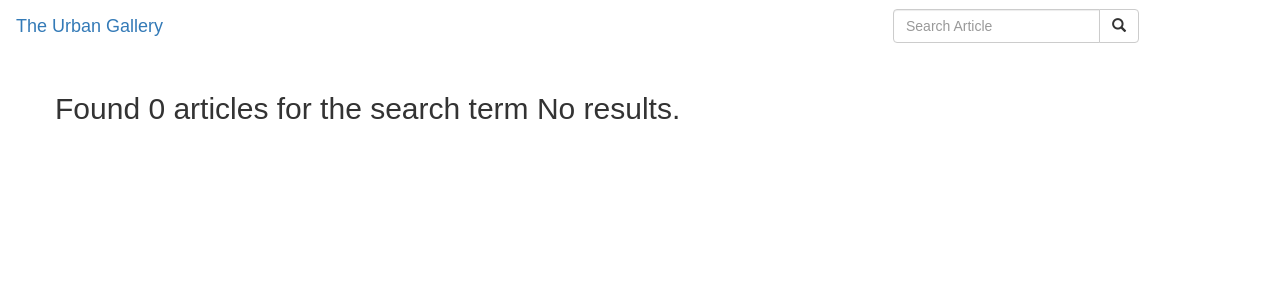
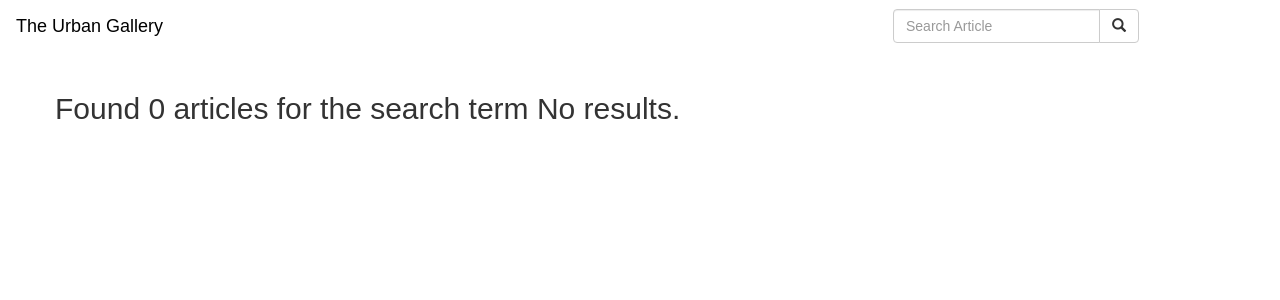
Before and after one commit to Tyra-hans/Urban-Gallery, a Django app: page /search/ in a window 1280 px wide. Shown: the top 300 px of the page. Run offline with Django 3.2, Linux system fonts and the light colour scheme; some libraries are stand-ins or nearby versions.

```diff
--- a/static/css/basephotos.css
+++ b/static/css/basephotos.css
@@ -4,8 +4,11 @@
   font-family: "montserrat",sans-serif;
   box-sizing: border-box;
   overflow: unset;
+
 }
-
+.ee{
+  color: black;
+}
 .gallery-section{
   width: 100%;
   padding: 60px 0;
--- a/urban/templates/navbar.html
+++ b/urban/templates/navbar.html
@@ -9,7 +9,7 @@
 <nav class="navbar navbar-light bg-light">
   <div class="container-fluid">
     <div class="navbar-header">
-      <a class="navbar-brand" href="{% url 'welcome' %}">The Urban Gallery</a>
+      <a class="navbar-brand ee" href="{% url 'welcome' %}">The Urban Gallery</a>
     </div>
     <!-- Adding a search form  -->
     <div class="col-sm-4 col-md-4 navbar-right">
```
